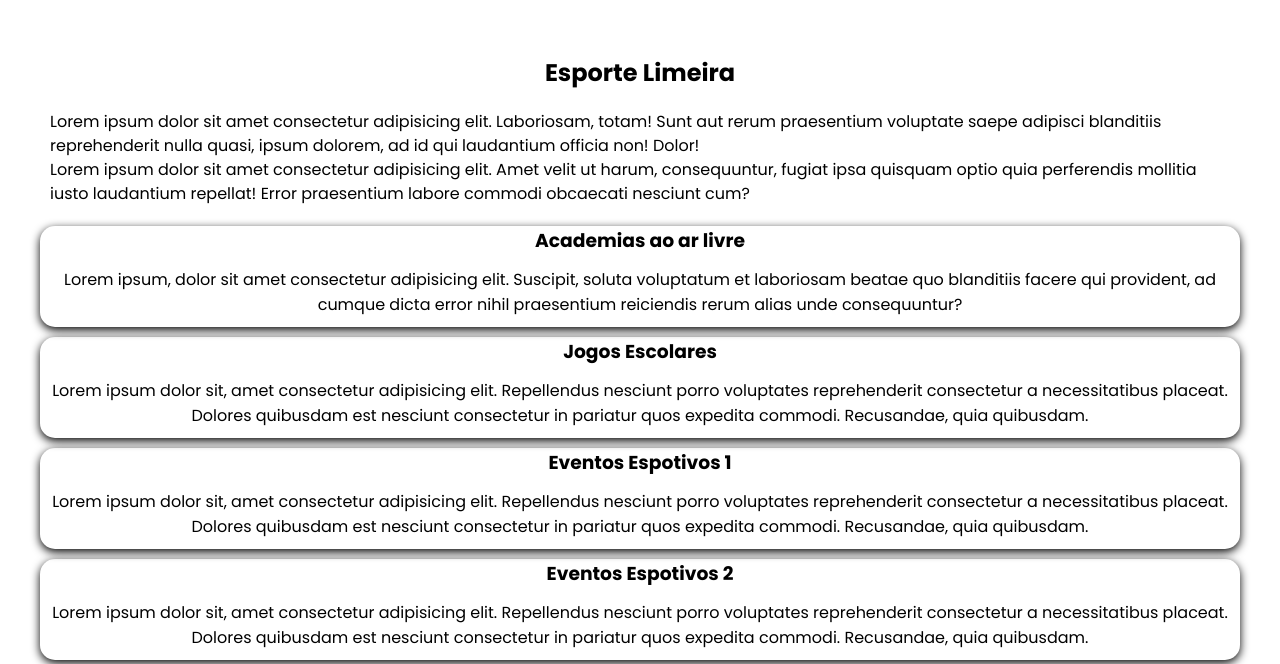
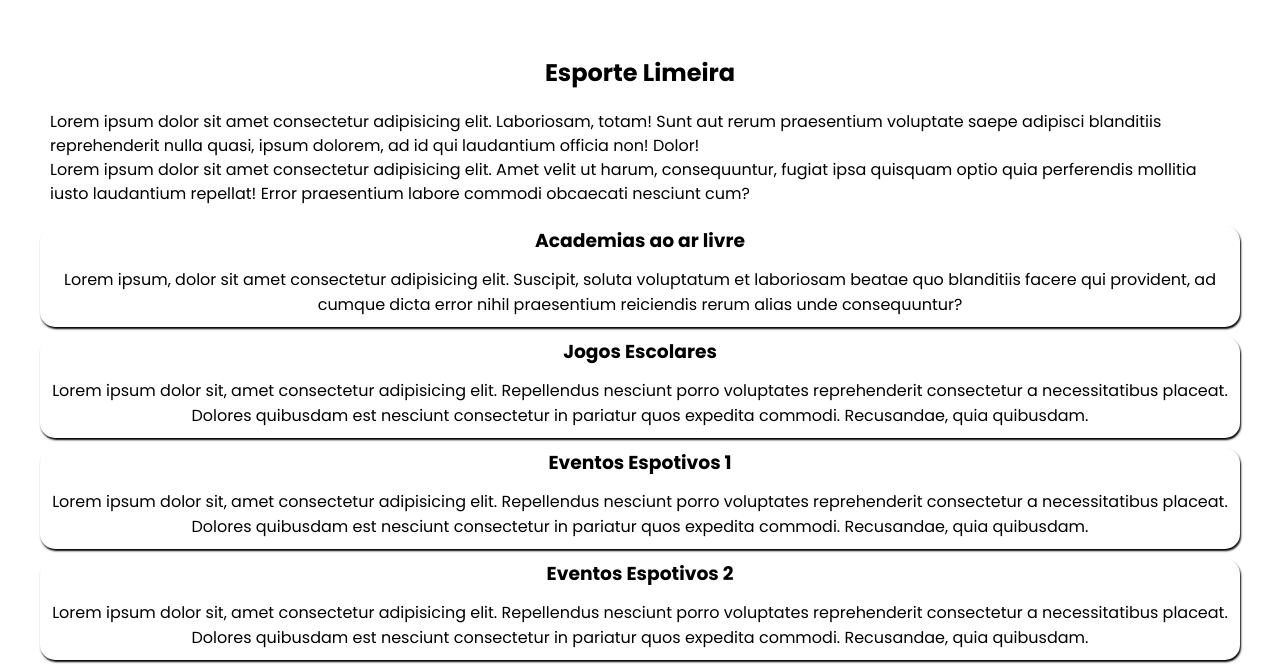
Before and after one commit to ininaz/frontend1, a plain HTML site: page site limeira/esportes.html in a window 1280 px wide. Shown: the part 152-816 px from the top of the page. Drawn offline with nearby package versions, Linux system fonts and the light colour scheme.

Commit message:
personalização

```diff
--- a/site limeira/style.css
+++ b/site limeira/style.css
@@ -260,7 +260,7 @@ th{
 }
 
 .lista-esporte{
-    box-shadow: 0   3px 10PX    rgba(0,0,0,1);
+    box-shadow: 1px 2px 2px    rgba(0,0,0,2);
     padding-bottom: 10px ;
     border-radius: 15px;
     text-align: center;
```
